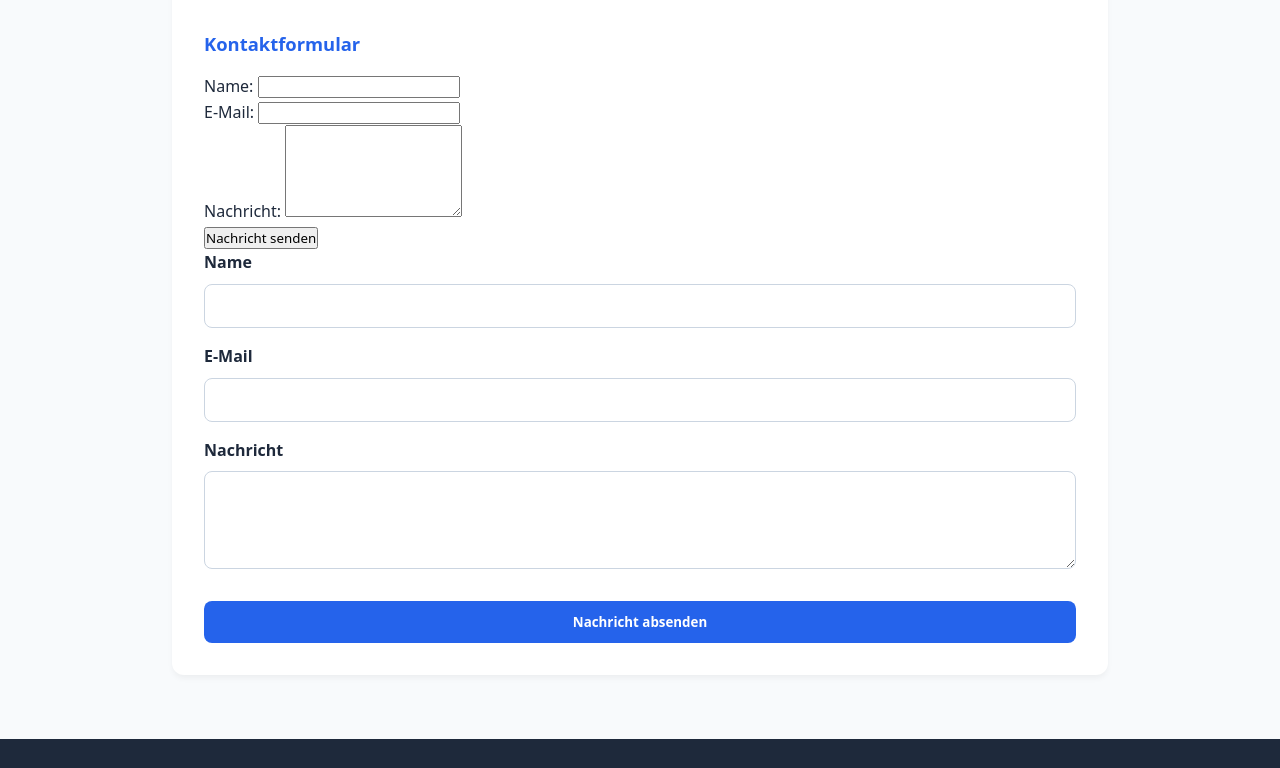
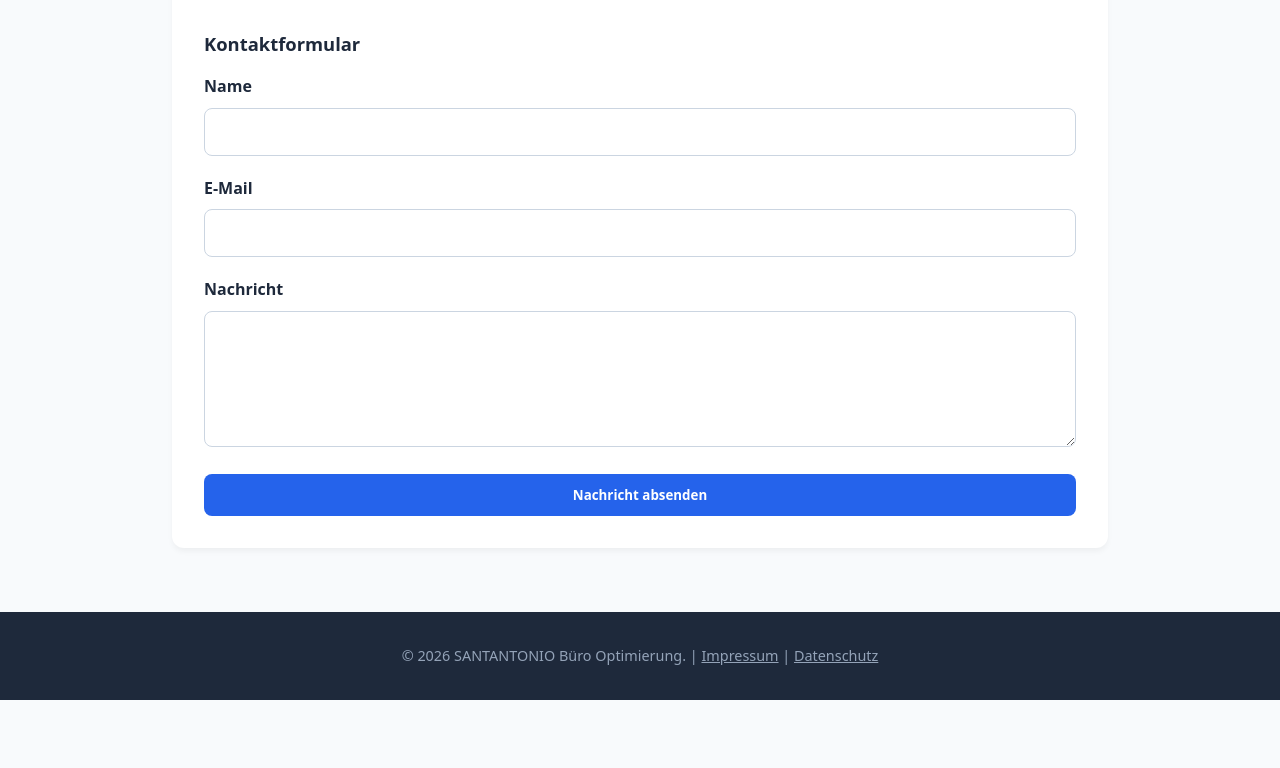
Before and after one commit to Dapiffpoff/Santantonio-Bueroservice, a plain HTML site: page index.html in a window 1280 px wide. Shown: the part 2444-3212 px from the top of the page. After the commit the page ends 3144 px from the top, so only its background shows below. Drawn offline with Linux system fonts and the light colour scheme.

Commit message:
Update index.html

```diff
--- a/index.html
+++ b/index.html
@@ -149,6 +149,29 @@
             margin-bottom: 1rem;
             color: var(--primary);
         }
+        .form-group {
+            margin-bottom: 1.25rem;
+        }
+        .form-group label {
+            display: block;
+            margin-bottom: 0.5rem;
+            font-weight: 600;
+            color: var(--dark);
+        }
+        .form-group input,
+        .form-group textarea {
+            width: 100%;
+            padding: 0.75rem;
+            border: 1px solid #cbd5e1;
+            border-radius: 0.5rem;
+            outline: none;
+            font-size: 1rem;
+        }
+        .form-group input:focus,
+        .form-group textarea:focus {
+            border-color: var(--primary);
+            box-shadow: 0 0 0 3px rgba(37, 99, 235, 0.1);
+        }
         .faq-item {
             background: white;
             padding: 1.5rem;
@@ -239,6 +262,10 @@
             padding: 2rem;
             font-size: 0.9rem;
         }
+        footer a {
+            color: #94a3b8;
+            text-decoration: underline;
+        }
         @media (max-width: 768px) {
             .about-section {
                 flex-direction: column;
@@ -325,7 +352,7 @@
 
     <div id="kontakt" class="container" style="padding-top: 0;">
         <div class="card" style="background: white;">
-            <h2 style="text-align: center; margin-bottom: 1.5rem;">Kontaktieren Sie mich</h2>
+            <h2 style="text-align: center; margin-bottom: 1.5rem; color: var(--primary);">Kontaktieren Sie mich</h2>
 
             <div class="whatsapp-box">
                 <p style="color: #166534; font-weight: 600; margin-bottom: 0.25rem;">Schnelle Frage zwischendurch?</p>
@@ -335,40 +362,24 @@
                 </a>
             </div>
 
-            <h3 style="color: var(--primary); margin-bottom: 1rem; font-size: 1.15rem;">Kontaktformular</h3>
+            <h3 style="color: var(--dark); margin-bottom: 1rem; font-size: 1.15rem;">Kontaktformular</h3>
 
             <form action="https://formspree.io/f/mqpzebql" method="POST">
                 <div class="form-group">
-        <label for="name">Name:</label>
+                    <label for="name">Name</label>
                     <input type="text" id="name" name="name" required>
                 </div>
 
                 <div class="form-group">
-        <label for="email">E-Mail:</label>
+                    <label for="email">E-Mail</label>
                     <input type="email" id="email" name="email" required>
                 </div>
 
                 <div class="form-group">
-        <label for="message">Nachricht:</label>
+                    <label for="message">Nachricht</label>
                     <textarea id="message" name="message" rows="5" required></textarea>
                 </div>
 
-    <button type="submit" class="btn-submit">Nachricht senden</button>
-</form>
-
-
-                <div style="margin-bottom: 1rem;">
-                    <label style="display: block; margin-bottom: 0.5rem; font-weight: 600;">Name</label>
-                    <input type="text" name="name" required style="width: 100%; padding: 0.75rem; border: 1px solid #cbd5e1; border-radius: 0.5rem; outline: none;">
-                </div>
-                <div style="margin-bottom: 1rem;">
-                    <label style="display: block; margin-bottom: 0.5rem; font-weight: 600;">E-Mail</label>
-                    <input type="email" name="email" required style="width: 100%; padding: 0.75rem; border: 1px solid #cbd5e1; border-radius: 0.5rem; outline: none;">
-                </div>
-                <div style="margin-bottom: 1.5rem;">
-                    <label style="display: block; margin-bottom: 0.5rem; font-weight: 600;">Nachricht</label>
-                    <textarea name="message" required rows="4" style="width: 100%; padding: 0.75rem; border: 1px solid #cbd5e1; border-radius: 0.5rem; outline: none; resize: vertical;"></textarea>
-                </div>
                 <button type="submit" class="btn" style="width: 100%; border: none; cursor: pointer; text-align: center;">Nachricht absenden</button>
             </form>
         </div>
@@ -381,7 +392,7 @@
     <a href="#" id="scrollTopBtn" class="scroll-top" title="Nach oben">↑</a>
 
     <footer>
-        <p>&copy; 2026 SANTANTONIO Büro Optimierung. | <a href="./impressum.html" style="color: #94a3b8; text-decoration: underline;">Impressum</a> | <a href="./datenschutz.html" style="color: #94a3b8; text-decoration: underline;">Datenschutz</a></p>
+        <p>&copy; 2026 SANTANTONIO Büro Optimierung. | <a href="./impressum.html">Impressum</a> | <a href="./datenschutz.html">Datenschutz</a></p>
     </footer>
 
     <script>
```
Lines whose indentation alone changed are shown as unchanged.
